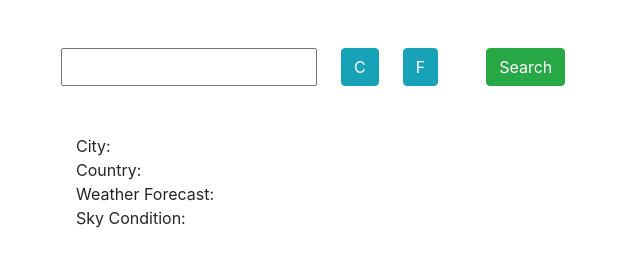
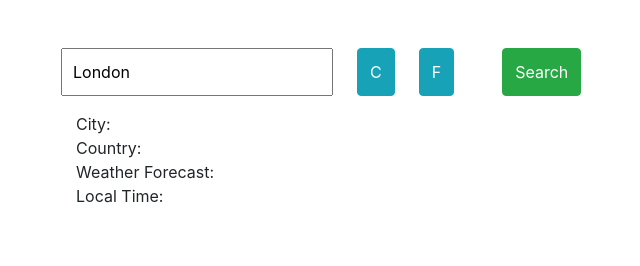
Before and after one commit to ElgunGuluzada/Send-Request-Postman-01.06.2022, a plain HTML site: page index.html in a window 1280 px wide. Shown: the whole page, without its empty margins (9-649 px from the left). Drawn offline with nearby package versions, Linux system fonts and the light colour scheme.

Commit message:
refactor: some changes

```diff
--- a/index.html
+++ b/index.html
@@ -13,17 +13,20 @@
 <body>
     <div class="container mt-5">
         <div class="row">
-            <input id="input" type="text">
+            <input id="input" value="London" placeholder="Search City" type="text">
             <button id="cBtn" class="btn btn-info mx-4">C</button>
             <button id="fBtn" class="btn btn-info">F</button>
             <button id="searchBtn" class="btn btn-success ml-5">Search</button>
         </div>
-        <div id="content" class="Content mt-5">
-            <div>City: <span id="city"></span></div>
-            <div>Country: <span id="country"></span></div>
-            <div>Weather Forecast: <span id="weather"></span></div>
-            <div>Sky Condition: <span id="condition"></span></div>
-
+        <div id="error" style="color: red;" class="d-none mt-3 fw-2">Not Found !</div>
+        <div id="content" class="Content mt-3">
+            <div id="Info">
+                <div>City: <span id="city"></span></div>
+                <div>Country: <span id="country"></span></div>
+                <div>Weather Forecast: <span id="weather"></span></div>
+                <div>Local Time: <span id="localTime"></span></div>
+                <!-- <div>Sky Condition: <span id="condition"></span></div> -->
+            </div>
         </div>
     </div>
 </body>
--- a/script.js
+++ b/script.js
@@ -1,19 +1,27 @@
 let content = document.getElementById("content")
+let error = document.getElementById("error")
 let city = document.getElementById("city")
 let country = document.getElementById("country")
 let weather = document.getElementById("weather")
-let condition = document.getElementById("condition")
+// let condition = document.getElementById("condition")
 let cBtn = document.getElementById("cBtn")
 let fBtn = document.getElementById("fBtn")
 let input = document.getElementById("input")
-
+let localTime = document.getElementById("localTime")
+// Jquery
 
 $(document).ready(function () {
     $("#searchBtn").click(function () {
         axios.get(`https://api.weatherapi.com/v1/current.json?key=6bc15cfb31414fbda9f95625221905&q=${input.value}`).then(element => {
+            content.style.visibility = "visible"
+            error.classList.add("d-none")
+
             city.innerText = element.data.location.name
             country.innerText = element.data.location.country
             weather.innerText = element.data.current.temp_c
+            localTime.innerText = element.data.location.localtime
+            // element.data.current.condition = JSON.stringify(element.data.current.condition)
+            // condition.innerHTML = element.data.current.condition
 
             $("#cBtn").click(function () {
                 weather.innerText = element.data.current.temp_c
@@ -21,7 +29,9 @@ $(document).ready(function () {
             $("#fBtn").click(function () {
                 weather.innerText = element.data.current.temp_f
             })
-        });
+        }).catch(
+            error.classList.remove("d-none"),
+            content.style.visibility = "hidden",
+        )
     })
-
 })
--- a/style.css
+++ b/style.css
@@ -0,0 +1,7 @@
+input::placeholder{
+    padding-left: 10px;
+}
+
+input{
+    padding: 10px;
+}
```
